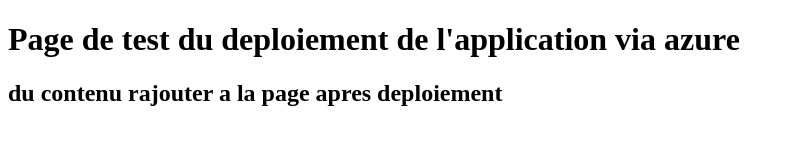
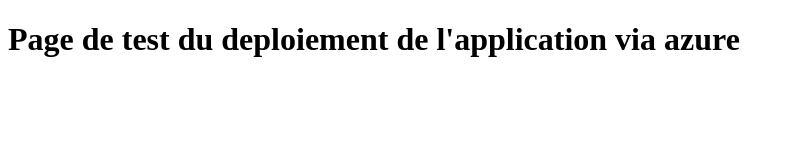
Before and after one commit to kitchou-faissal/test_azure_app_integration, a plain HTML site: page index.html in a window 1280 px wide. Shown: the whole page, without its empty margins (0-795 px from the left). Drawn offline with Linux system fonts and the light colour scheme.

Commit message:
update index.html

```diff
--- a/index.html
+++ b/index.html
@@ -9,7 +9,6 @@
 
     <h1>Page de test du deploiement de l'application via azure</h1>
 
-    <h2>du contenu rajouter a la page apres deploiement</h2>
 
 </body>
 </html>
```
